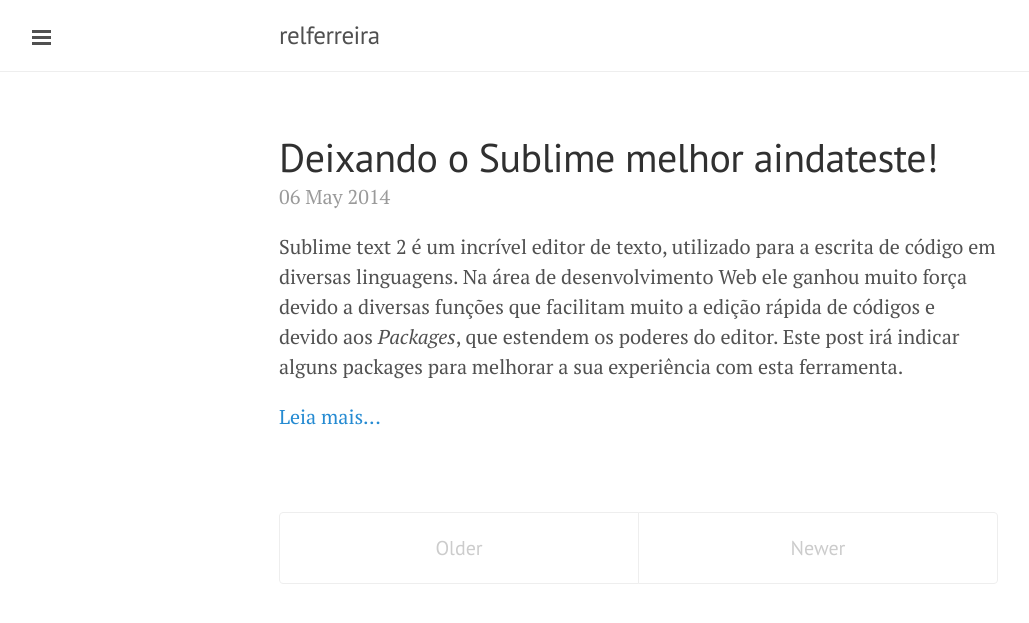
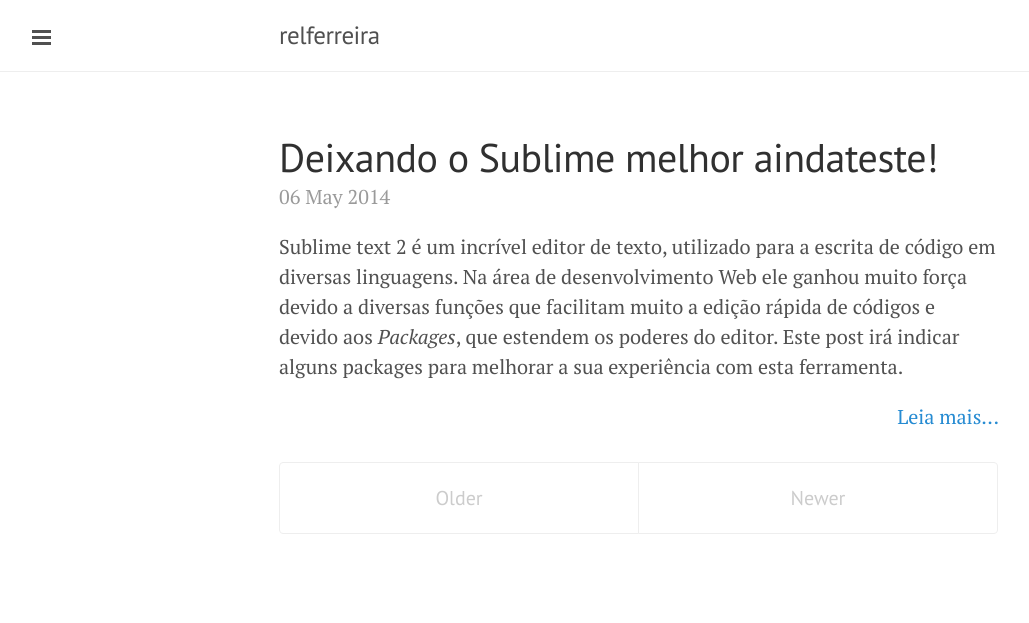
Before and after one commit to relferreira/relferreira.github.io, a Jekyll site: the page built from index.html, in a window 1280 px wide. Shown: the top 623 px of the page, without its empty margins (1-1030 px from the left). Built offline with Jekyll 4.4.1, drawn with Linux system fonts in a browser that asks for light colours; the list of posts is cut into pages by our own code.

Commit message:
Updated lanyon.css

```diff
--- a/public/css/lanyon.css
+++ b/public/css/lanyon.css
@@ -51,7 +51,9 @@
   letter-spacing: -.025rem;
 }
 
-
+.read-more{
+  float:right;
+}
 /*
  * Wrapper
  *
```
